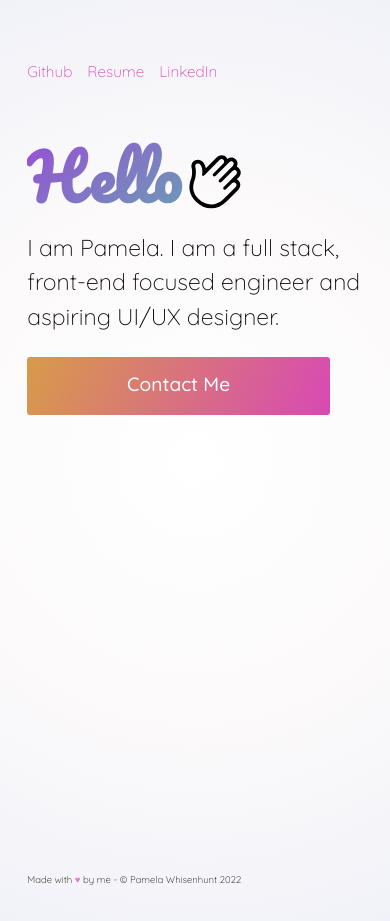
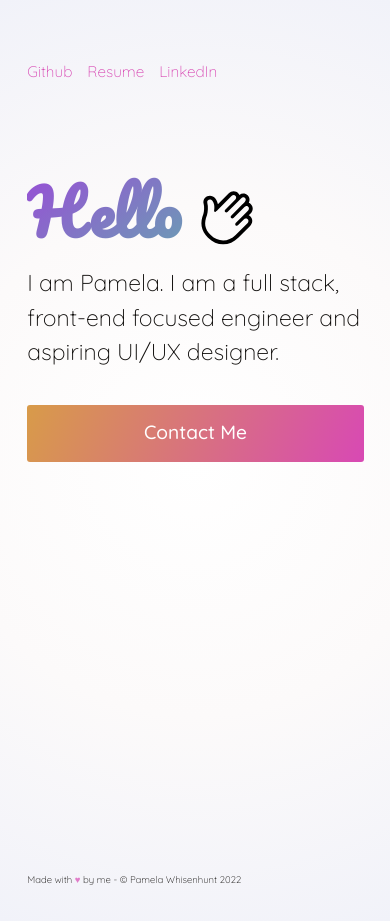
Before and after one commit to pswhisenhunt/pswhisenhunt.github.io, a plain HTML site: page index.html in a window 390 px wide. Drawn offline with Linux system fonts and the light colour scheme.

Commit message:
spacing error

```diff
--- a/index.css
+++ b/index.css
@@ -212,7 +212,7 @@ body {
 
 .cta-link {
     display: block;
-    width: 90%;
+    width: 100%;
     height: 3em;
     position: relative;
     cursor: pointer;
@@ -283,7 +283,7 @@ body {
     }
 
     .cta-link {
-        width: 30%;
+        width: 40%;
     }
 }
 
@@ -293,16 +293,9 @@ body {
         margin-left: 1em;
     }
 
-    .main-content {
-        margin-top: -1em;
-    }
-
-    .waving-hand {
-        left: 7.2em;
-    }
-
     .description {
         font-size: var(--regular);
+        margin-bottom: 1.5em;
     }
 
     .logo-link {
```
